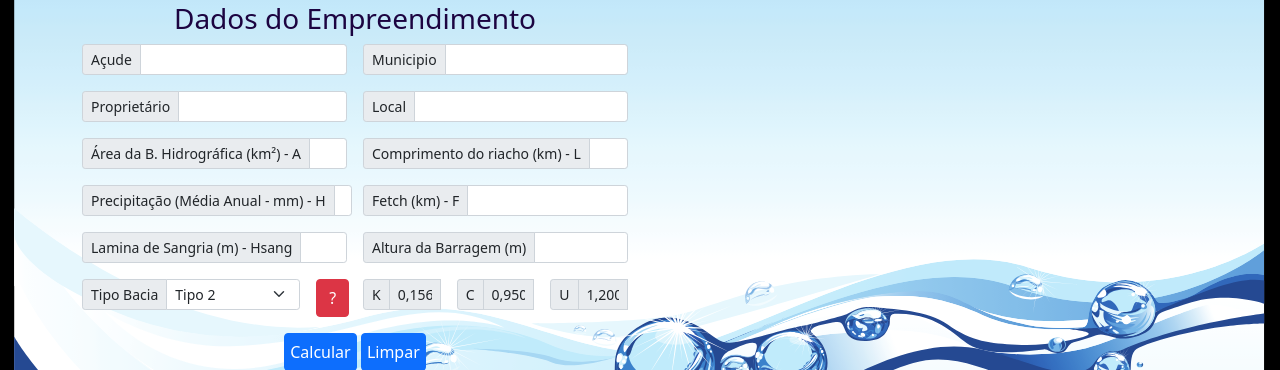
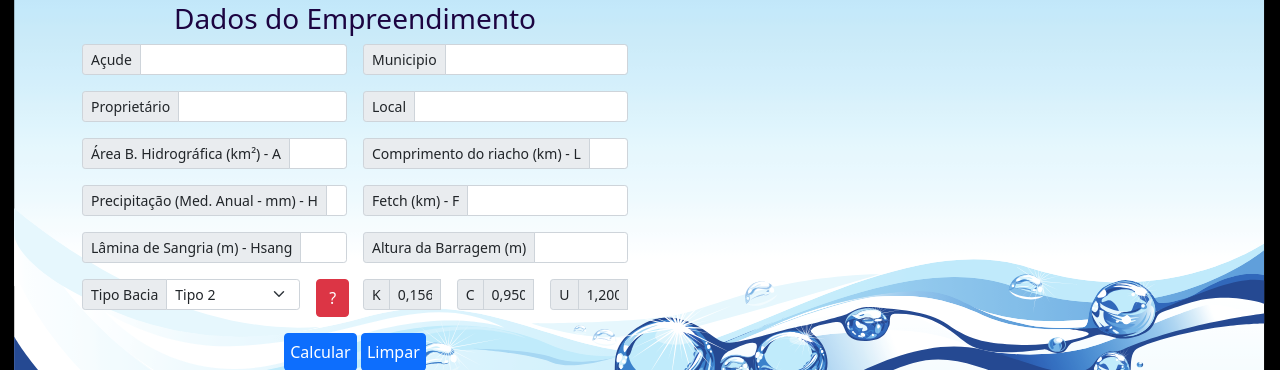
Before and after one commit to diojp/dimensionamento, a PHP site: page / in a window 1280 px wide. Shown: the part 132-502 px from the top of the page. Run offline with PHP 8.4, Linux system fonts and the light colour scheme.

Commit message:
insercao de um tipo 8 e ajustes no index

```diff
--- a/index.php
+++ b/index.php
@@ -58,7 +58,7 @@
                     </div>
                     <div class="col-md-6">
                         <div class="input-group input-group input-group-sm flex-nowrap">
-                            <span class="input-group-text" id="addon-wrapping">Área da B. Hidrográfica (km²) - A</span>
+                            <span class="input-group-text" id="addon-wrapping">Área B. Hidrográfica (km²) - A</span>
                             <input type="text" class="form-control" value="<?php echo isset($_POST['area']) ? htmlspecialchars($_POST['area']) : ''; ?>" name="area" aria-describedby="addon-wrapping">
                         </div>
                     </div>
@@ -70,7 +70,7 @@
                     </div>
                     <div class="col-md-6">
                         <div class="input-group input-group input-group-sm flex-nowrap">
-                            <span class="input-group-text" id="addon-wrapping">Precipitação (Média Anual - mm) - H</span>
+                            <span class="input-group-text" id="addon-wrapping">Precipitação (Med. Anual - mm) - H</span>
                             <input type="text" class="form-control" value="<?php echo isset($_POST['precipitacao']) ? htmlspecialchars($_POST['precipitacao']) : ''; ?>" name="precipitacao" aria-describedby="addon-wrapping">
                         </div>
                     </div>
@@ -82,7 +82,7 @@
                     </div>
                     <div class="col-md-6">
                         <div class="input-group input-group input-group-sm flex-nowrap">
-                            <span class="input-group-text" id="addon-wrapping">Lamina de Sangria (m) - Hsang</span>
+                            <span class="input-group-text" id="addon-wrapping">Lâmina de Sangria (m) - Hsang</span>
                             <input type="text" class="form-control" value="<?php echo isset($_POST['sangria']) ? htmlspecialchars($_POST['sangria']) : ''; ?>" name="sangria" v aria-describedby="addon-wrapping">
                         </div>
                     </div>
--- a/js/dim.js
+++ b/js/dim.js
@@ -75,6 +75,7 @@ selectTipoBacia.addEventListener('change', function () {
             document.getElementById("constk").value = 1.111;
             document.getElementById("constc").value = 1.45;
             document.getElementById("constu").value = 0.6;
+            break;
         case "8":
             document.getElementById("k").value = "2,5";
             document.getElementById("c").value = "1,6";
```
